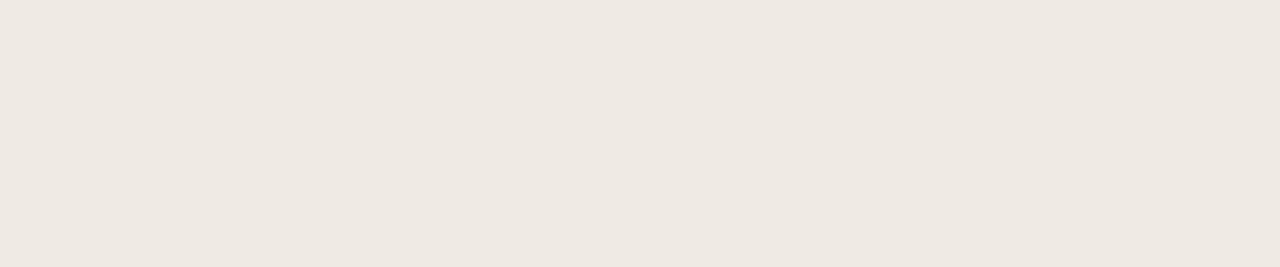
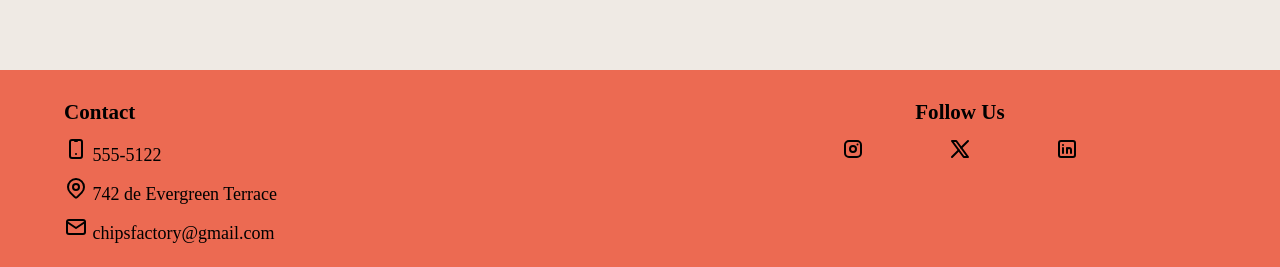
Before and after one commit to AgusCuculich/Angular-Seminario2024, an Angular app: page /home in a window 1280 px wide. Shown: the part 530-797 px from the top of the page. Built offline with nearby package versions, Linux system fonts and the light colour scheme; no server answers; a web font is replaced by a local one.

Commit message:
Se añaden componentes para el footer y log in

```diff
--- a/src/app/app.component.html
+++ b/src/app/app.component.html
@@ -10,3 +10,5 @@
 </header>
 
 <router-outlet />
+
+<app-footer-content></app-footer-content>
--- a/src/app/app.module.ts
+++ b/src/app/app.module.ts
@@ -8,12 +8,14 @@ import { ShoppingCartComponent } from './shopping-cart/shopping-cart.component';
 import { provideHttpClient } from '@angular/common/http';
 import { MainContentComponent } from './main-content/main-content.component';
 import { DistributorAccessComponent } from './distributor-access/distributor-access.component';
+import { FooterContentComponent } from './footer-content/footer-content.component';
 
 @NgModule({
   declarations: [
     AppComponent,
     MainContentComponent,
     DistributorAccessComponent,
+    FooterContentComponent,
   ],
   imports: [
     BrowserModule,
--- a/src/app/distributor-access/distributor-access.component.html
+++ b/src/app/distributor-access/distributor-access.component.html
@@ -1 +1,9 @@
-<p>distributor-access works!</p>
+<main>
+    <form action="">
+        <label for="user">User</label>
+        <input type="number" name="user" />
+        <label for="password">Password</label>
+        <input type="password" name="password" />
+        <button type="submit" (click)="formSubmit($event)">Log in</button>
+    </form>
+</main>
--- a/src/app/distributor-access/distributor-access.component.scss
+++ b/src/app/distributor-access/distributor-access.component.scss
@@ -0,0 +1,22 @@
+main {
+    display: flex;
+    align-content: center;
+    justify-content: center;
+    height: 60vh;
+    width: 100%;
+    flex-wrap: wrap;
+}
+
+form {
+    display: flex;
+    height: fit-content;
+    flex-direction: column;
+    justify-content: center;
+    padding: 5rem;
+    background-color: #F3B7AD;
+    border-radius: 2rem;
+}
+
+input {
+    margin-bottom: 1rem;
+}
--- a/src/app/distributor-access/distributor-access.component.ts
+++ b/src/app/distributor-access/distributor-access.component.ts
@@ -7,4 +7,7 @@ import { Component } from '@angular/core';
 })
 export class DistributorAccessComponent {
 
+  formSubmit(event: Event) {
+    event.preventDefault();
+  }
 }
--- /dev/null
+++ b/src/app/footer-content/footer-content.component.html
@@ -0,0 +1,33 @@
+<footer>
+    <section class="contact">
+      <h3>Contact</h3>
+      <ul>
+        <li>
+          <svg xmlns="http://www.w3.org/2000/svg"  width="24"  height="24"  viewBox="0 0 24 24"  fill="none"  stroke="currentColor"  stroke-width="2"  stroke-linecap="round"  stroke-linejoin="round"  class="icon icon-tabler icons-tabler-outline icon-tabler-device-mobile"><path stroke="none" d="M0 0h24v24H0z" fill="none"/><path d="M6 5a2 2 0 0 1 2 -2h8a2 2 0 0 1 2 2v14a2 2 0 0 1 -2 2h-8a2 2 0 0 1 -2 -2v-14z" /><path d="M11 4h2" /><path d="M12 17v.01" /></svg>
+          555-5122
+        </li>
+        <li ngNonBindable>
+          <svg  xmlns="http://www.w3.org/2000/svg"  width="24"  height="24"  viewBox="0 0 24 24"  fill="none"  stroke="currentColor"  stroke-width="2"  stroke-linecap="round"  stroke-linejoin="round"  class="icon icon-tabler icons-tabler-outline icon-tabler-map-pin"><path stroke="none" d="M0 0h24v24H0z" fill="none"/><path d="M9 11a3 3 0 1 0 6 0a3 3 0 0 0 -6 0" /><path d="M17.657 16.657l-4.243 4.243a2 2 0 0 1 -2.827 0l-4.244 -4.243a8 8 0 1 1 11.314 0z" /></svg>
+          742 de Evergreen Terrace
+        </li>
+        <li>
+          <svg  xmlns="http://www.w3.org/2000/svg"  width="24"  height="24"  viewBox="0 0 24 24"  fill="none"  stroke="currentColor"  stroke-width="2"  stroke-linecap="round"  stroke-linejoin="round"  class="icon icon-tabler icons-tabler-outline icon-tabler-mail"><path stroke="none" d="M0 0h24v24H0z" fill="none"/><path d="M3 7a2 2 0 0 1 2 -2h14a2 2 0 0 1 2 2v10a2 2 0 0 1 -2 2h-14a2 2 0 0 1 -2 -2v-10z" /><path d="M3 7l9 6l9 -6" /></svg>
+          chipsfactory&#64;gmail.com
+        </li>
+      </ul>
+    </section>
+    <section class="followUs">
+      <h3>Follow Us</h3>
+      <ul>
+        <li>
+          <svg xmlns="http://www.w3.org/2000/svg"  width="24"  height="24"  viewBox="0 0 24 24"  fill="none"  stroke="currentColor"  stroke-width="2"  stroke-linecap="round"  stroke-linejoin="round"  class="icon icon-tabler icons-tabler-outline icon-tabler-brand-instagram"><path stroke="none" d="M0 0h24v24H0z" fill="none"/><path d="M4 4m0 4a4 4 0 0 1 4 -4h8a4 4 0 0 1 4 4v8a4 4 0 0 1 -4 4h-8a4 4 0 0 1 -4 -4z" /><path d="M12 12m-3 0a3 3 0 1 0 6 0a3 3 0 1 0 -6 0" /><path d="M16.5 7.5l0 .01" /></svg>
+        </li>
+        <li>
+          <svg xmlns="http://www.w3.org/2000/svg"  width="24"  height="24"  viewBox="0 0 24 24"  fill="none"  stroke="currentColor"  stroke-width="2"  stroke-linecap="round"  stroke-linejoin="round"  class="icon icon-tabler icons-tabler-outline icon-tabler-brand-x"><path stroke="none" d="M0 0h24v24H0z" fill="none"/><path d="M4 4l11.733 16h4.267l-11.733 -16z" /><path d="M4 20l6.768 -6.768m2.46 -2.46l6.772 -6.772" /></svg>
+        </li>
+        <li>
+          <svg xmlns="http://www.w3.org/2000/svg"  width="24"  height="24"  viewBox="0 0 24 24"  fill="none"  stroke="currentColor"  stroke-width="2"  stroke-linecap="round"  stroke-linejoin="round"  class="icon icon-tabler icons-tabler-outline icon-tabler-brand-linkedin"><path stroke="none" d="M0 0h24v24H0z" fill="none"/><path d="M4 4m0 2a2 2 0 0 1 2 -2h12a2 2 0 0 1 2 2v12a2 2 0 0 1 -2 2h-12a2 2 0 0 1 -2 -2z" /><path d="M8 11l0 5" /><path d="M8 8l0 .01" /><path d="M12 16l0 -5" /><path d="M16 16v-3a2 2 0 0 0 -4 0" /></svg>
+        </li>
+      </ul>
+    </section>
+  </footer>
--- /dev/null
+++ b/src/app/footer-content/footer-content.component.scss
@@ -0,0 +1,58 @@
+ul {
+    list-style: none;
+}
+
+footer {
+    margin-top: 3rem;
+    width: 100%;
+    min-height: 20rem;
+    max-height: 30rem;
+    background-color: #EC6A52;
+    display: grid;
+    grid-template-columns: repeat(2, 1fr);
+    grid-template-rows: repeat(2, 1fr);
+    grid-template-areas:
+    "contact followUs"
+    "contact subscribe";
+}
+
+footer h3 {
+    margin-bottom: 1.2rem;
+    margin-top: 3rem;
+}
+
+section.contact {
+    grid-area: contact;
+    margin-left: 10%;
+    ul {
+        li {
+            margin-bottom: 1rem;
+        }
+    }
+}
+
+section.followUs {
+    display: flex;
+    flex-direction: column;
+    grid-area: followUs;
+    h3 {
+        text-align: center;
+    }
+    ul {
+        height: fit-content;
+        display: flex;
+        justify-content: space-around;
+        width: 50%;
+        align-self: center;
+    }
+}
+
+@media only screen and (min-width: 600px) {
+
+    footer {
+        position: absolute;
+        bottom: 0;
+        left: 0;
+    }
+
+}
--- a/src/styles.scss
+++ b/src/styles.scss
@@ -17,10 +17,8 @@ body {
     width: 100vw;
     padding: 2vw;
     background-color: #efeae4;
-    display: grid;
-    grid-template-rows: fit-content auto auto;
-    grid-row-gap: 2vw;
     font-size: 1.8rem;
+    position: relative;
 }
 
 router-outlet {
```
Also changed, not shown: src/app/footer-content/footer-content.component.ts (added, +10 -0 lines).
